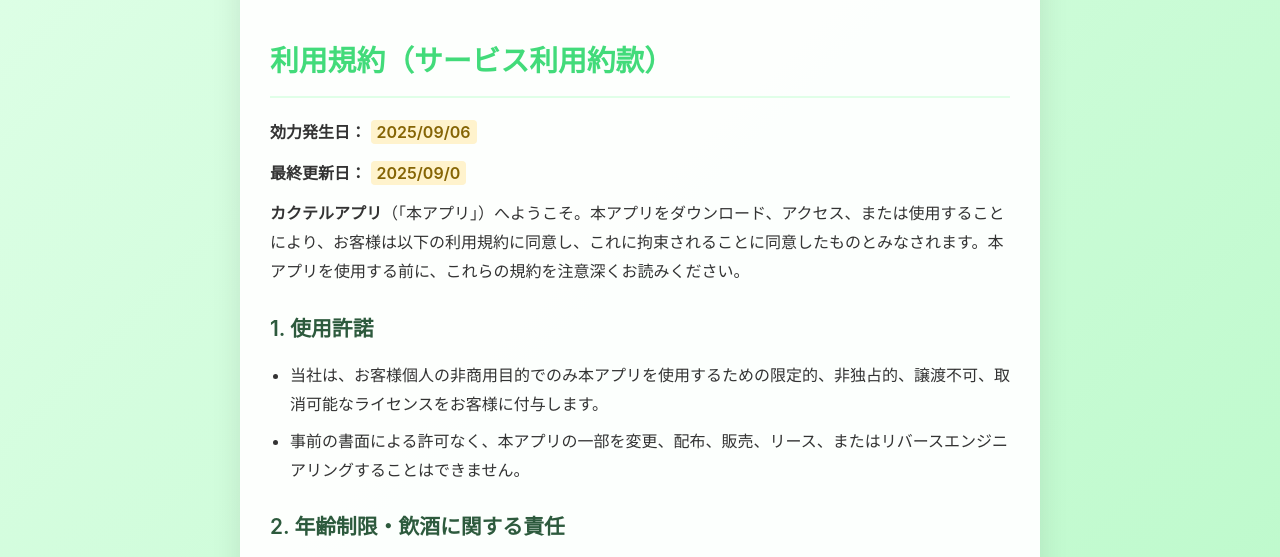
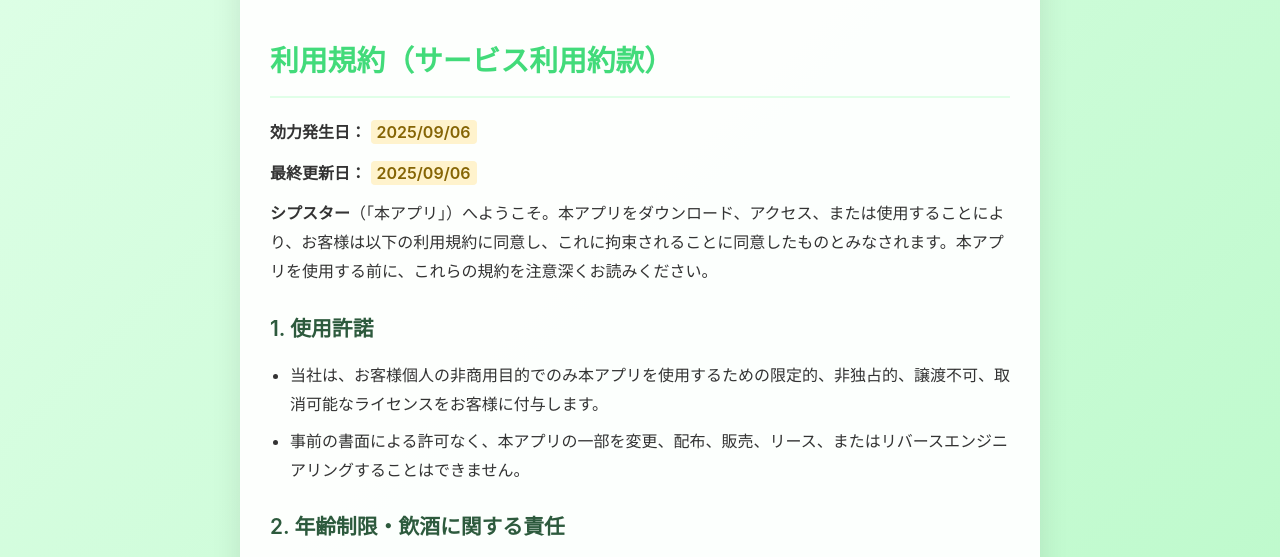
Before and after one commit to Choppa7788/piracypolicy, a plain HTML site: page ja/index.html in a window 1280 px wide. Shown: the part 211-768 px from the top of the page. Drawn offline with Linux system fonts and the light colour scheme.

Commit message:
Fix update date and app name in terms of use

```diff
--- a/ja/index.html
+++ b/ja/index.html
@@ -181,9 +181,9 @@
             <div class="section">
                 <h2>利用規約（サービス利用約款）</h2>
                 <p><strong>効力発生日：</strong> <span class="date-placeholder">2025/09/06</span></p>
-                <p><strong>最終更新日：</strong> <span class="date-placeholder">2025/09/0</span></p>
+                <p><strong>最終更新日：</strong> <span class="date-placeholder">2025/09/06</span></p>
 
-                <p><strong>カクテルアプリ</strong>（「本アプリ」）へようこそ。本アプリをダウンロード、アクセス、または使用することにより、お客様は以下の利用規約に同意し、これに拘束されることに同意したものとみなされます。本アプリを使用する前に、これらの規約を注意深くお読みください。</p>
+                <p><strong>シプスター</strong>（「本アプリ」）へようこそ。本アプリをダウンロード、アクセス、または使用することにより、お客様は以下の利用規約に同意し、これに拘束されることに同意したものとみなされます。本アプリを使用する前に、これらの規約を注意深くお読みください。</p>
 
                 <h3>1. 使用許諾</h3>
                 <ul>
```
